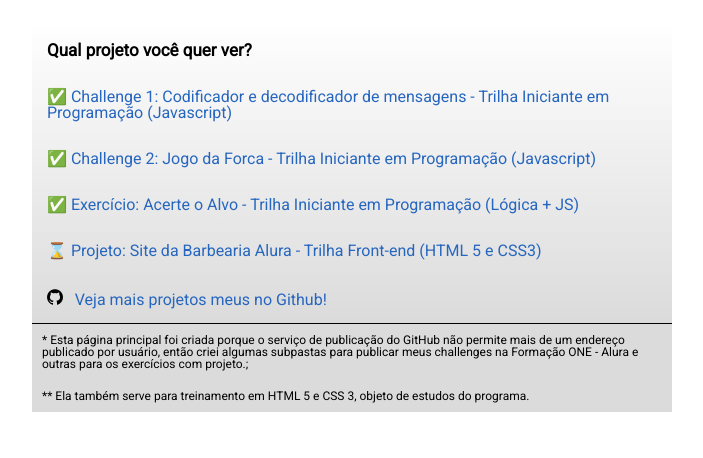
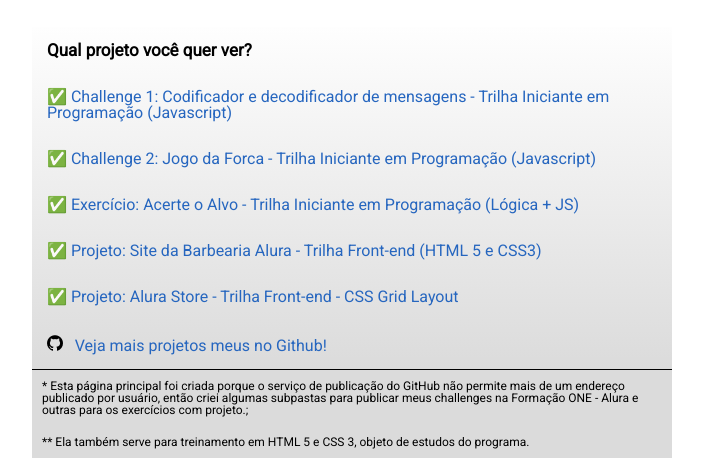
Before and after one commit to danielbecher/danielbecher.github.io, a plain HTML site: page index.html in a window 1280 px wide. Shown: the part 396-854 px from the top of the page, without its empty margins (288-991 px from the left). Before the commit the page ends 808 px from the top, so only its background shows below. Drawn offline with Linux system fonts and the light colour scheme.

Commit message:
Adicionado no índice o projeto ALura Store - Trilha Front-end CSS Grid Layout

```diff
--- a/index.html
+++ b/index.html
@@ -31,7 +31,8 @@
                     <li class="itens"><a href="https://danielbecher.github.io/codificador">Challenge 1: Codificador e decodificador de mensagens - Trilha Iniciante em Programação (Javascript)</a></li>
                     <li class="itens"><a href="https://danielbecher.github.io/jogodaforca/">Challenge 2: Jogo da Forca - Trilha Iniciante em Programação (Javascript)</a></li>
                     <li class="itens"><a href="https://danielbecher.github.io/acerteoalvo/">Exercício: Acerte o Alvo - Trilha Iniciante em Programação (Lógica + JS)</a></li>
-                    <li class="itensprogresso"><a href="https://danielbecher.github.io/html5-css3/">Projeto: Site da Barbearia Alura - Trilha Front-end (HTML 5 e CSS3)</a></li>
+                    <li class="itens"><a href="https://danielbecher.github.io/html5-css3/">Projeto: Site da Barbearia Alura - Trilha Front-end (HTML 5 e CSS3)</a></li>
+                    <li class="itens"><a href="https://danielbecher.github.io/alurastore/">Projeto: Alura Store - Trilha Front-end - CSS Grid Layout</a></li>
                     <li class="itensgithub"><a href="https://github.com/danielbecher">&#10240;Veja mais projetos meus no Github!</a></li>
             </ul>
         </div>
```
